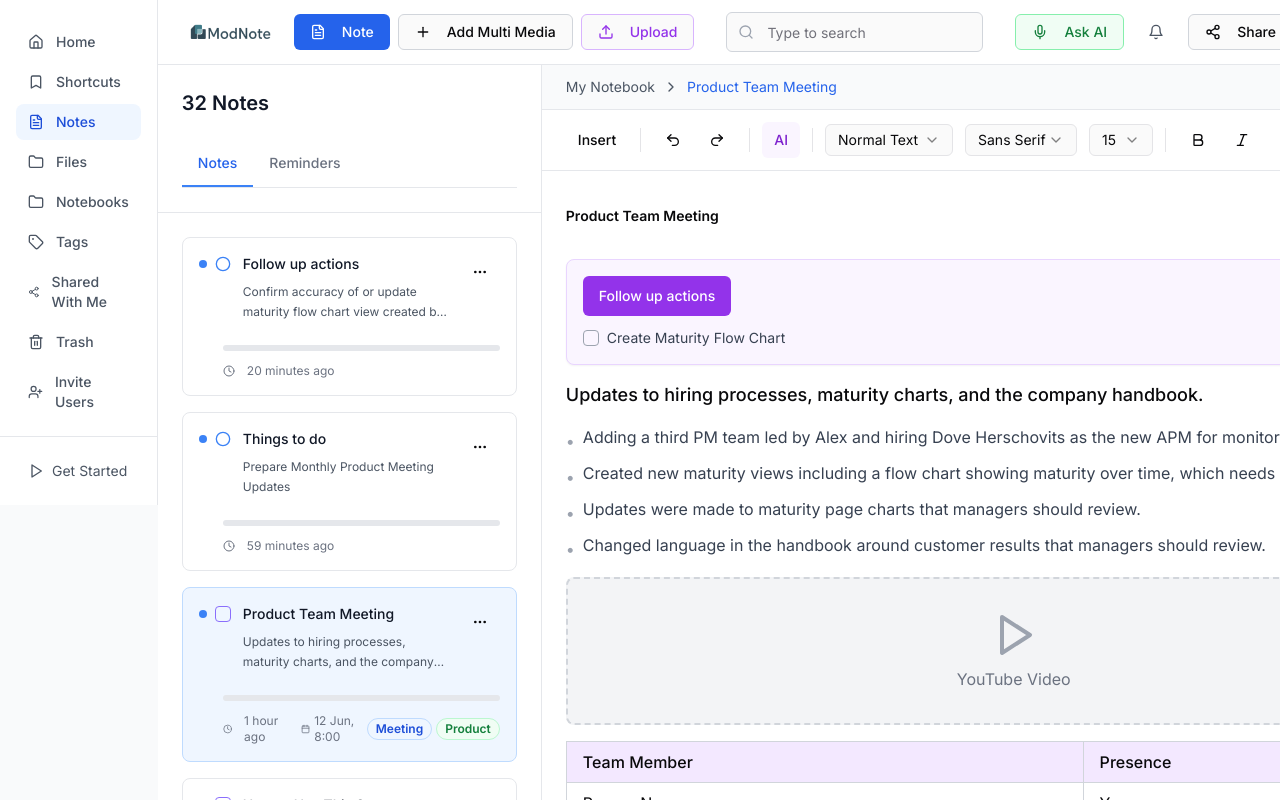
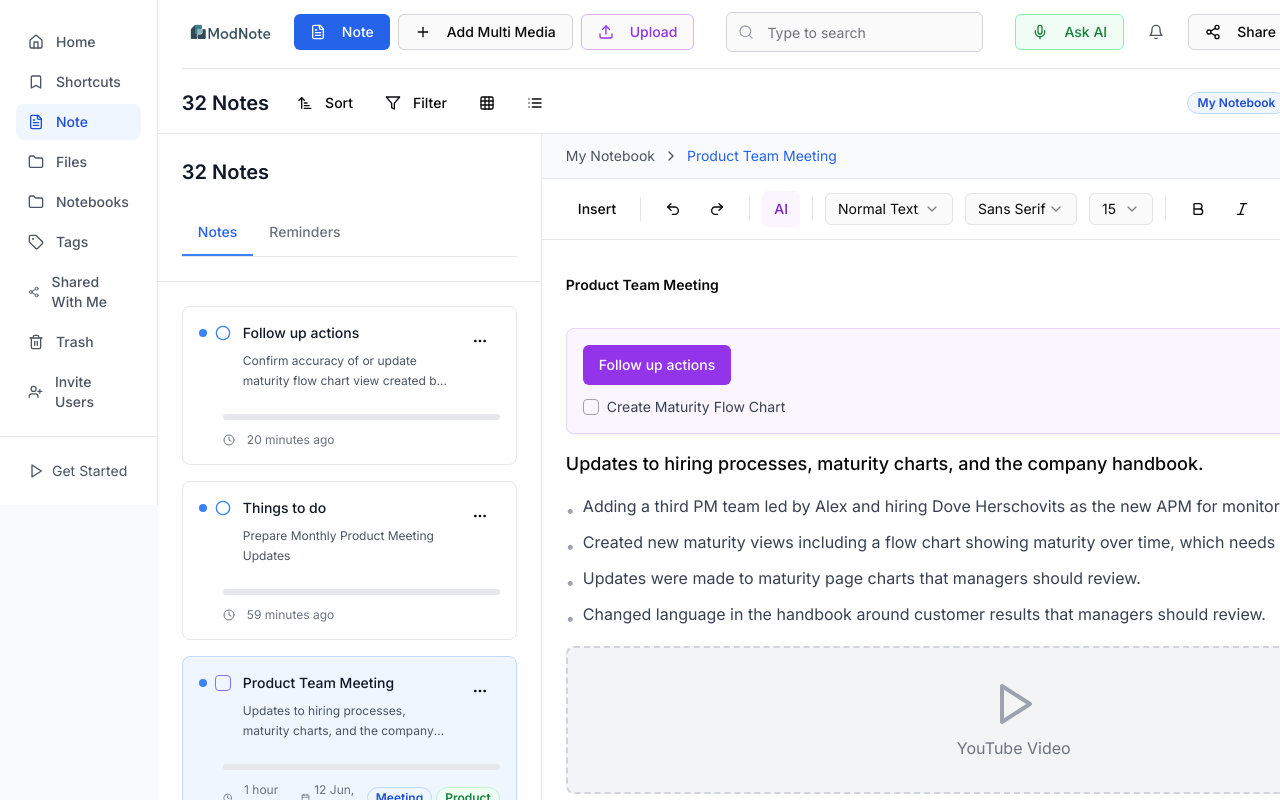
Before and after one commit to devallthingsnwa/modnote-scribe-flow, a React (Vite) app: page /modnote in a window 1280 px wide. Shown: the top 800 px of the page. Built offline with nearby package versions, Linux system fonts and the light colour scheme.

Commit message:
Refactor Notes tab and implement UI
Refactored the Notes tab to match the specified UI design, including the top navigation bar, notes list panel, and note editor panel.

```diff
--- a/src/components/modnote/ModNoteHeader.tsx
+++ b/src/components/modnote/ModNoteHeader.tsx
@@ -11,7 +11,11 @@ import {
   Bell,
   Share2,
   Menu,
-  MoreHorizontal
+  MoreHorizontal,
+  Grid3X3,
+  List,
+  Filter,
+  SortAsc
 } from "lucide-react";
 import { Logo } from "@/components/Logo";
 import { Avatar, AvatarImage, AvatarFallback } from "@/components/ui/avatar";
@@ -154,6 +158,41 @@ export function ModNoteHeader({
           </DropdownMenu>
         </div>
       </div>
+
+      {/* Secondary Header for Notes Section */}
+      {isNoteEditing && (
+        <div className="flex items-center justify-between mt-4 pt-4 border-t border-gray-200">
+          <div className="flex items-center gap-4">
+            <h1 className="text-xl font-semibold text-gray-900">32 Notes</h1>
+            <div className="flex items-center gap-2">
+              <Button variant="ghost" size="sm">
+                <SortAsc className="w-4 h-4 mr-1" />
+                Sort
+              </Button>
+              <Button variant="ghost" size="sm">
+                <Filter className="w-4 h-4 mr-1" />
+                Filter
+              </Button>
+              <Button variant="ghost" size="sm">
+                <Grid3X3 className="w-4 h-4" />
+              </Button>
+              <Button variant="ghost" size="sm">
+                <List className="w-4 h-4" />
+              </Button>
+            </div>
+          </div>
+
+          <div className="flex items-center gap-2">
+            <Badge variant="outline" className="bg-blue-50 text-blue-700 border-blue-200">
+              My Notebook
+            </Badge>
+            <span className="text-gray-400">›</span>
+            <Badge variant="outline" className="bg-blue-50 text-blue-700 border-blue-200">
+              Product Team Meeting
+            </Badge>
+          </div>
+        </div>
+      )}
     </header>
   );
 }
--- a/src/components/modnote/ModNoteSidebar.tsx
+++ b/src/components/modnote/ModNoteSidebar.tsx
@@ -1,7 +1,6 @@
 
 import { Home, Bookmark, FileText, Folder, Tag, Share2, Trash2, UserPlus, Play } from "lucide-react";
 import { cn } from "@/lib/utils";
-import { Button } from "@/components/ui/button";
 
 interface ModNoteSidebarProps {
   selectedSection: string;
@@ -12,7 +11,7 @@ export function ModNoteSidebar({ selectedSection, onSectionChange }: ModNoteSide
   const menuItems = [
     { icon: Home, label: "Home", key: "home" },
     { icon: Bookmark, label: "Shortcuts", key: "shortcuts" },
-    { icon: FileText, label: "Notes", key: "notes" },
+    { icon: FileText, label: "Note", key: "notes" },
     { icon: Folder, label: "Files", key: "files" },
     { icon: Folder, label: "Notebooks", key: "notebooks" },
     { icon: Tag, label: "Tags", key: "tags" },
```
